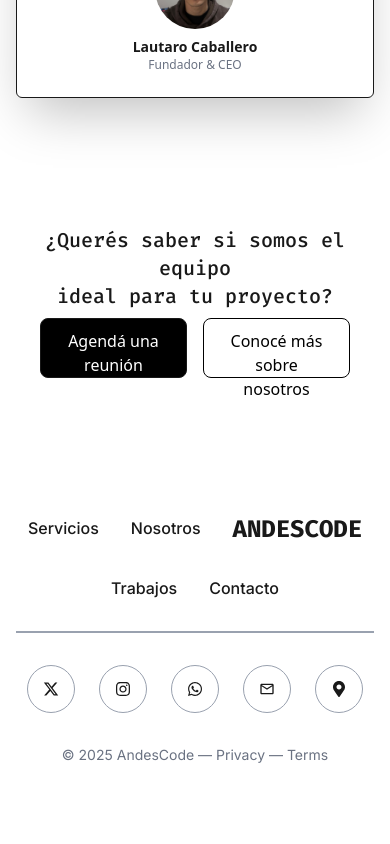
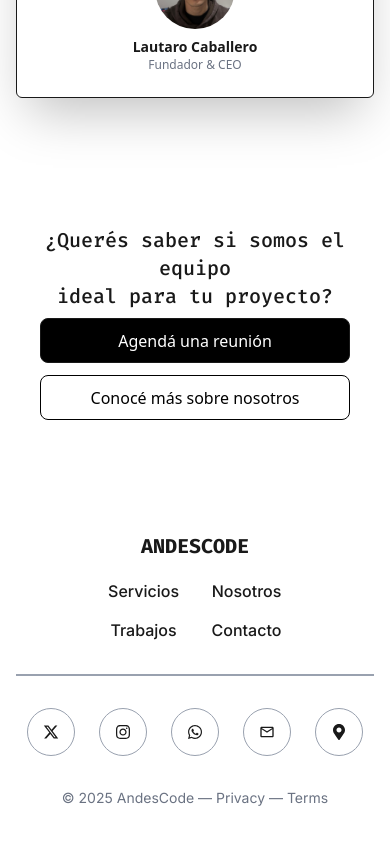
Before and after one commit to LataroCaballero/AndesCode, a React (Vite) app: page /nosotros in a window 390 px wide. Shown: the part 1830-2674 px from the top of the page. Before the commit the page ends 2643 px from the top, so only its background shows below. Built offline with nearby package versions, Linux system fonts and the light colour scheme.

Commit message:
⚒️ Responsive design

```diff
--- a/src/components/Footer.tsx
+++ b/src/components/Footer.tsx
@@ -15,13 +15,27 @@ export default function Footer() {
   return (
     <footer className="text-ink px-4 py-12">
       <div className="max-w-7xl mx-auto flex flex-col items-center space-y-8">
-        {/* Navegación y marca */}
-        <nav className="flex flex-wrap justify-center items-center gap-8 text-sm font-medium">
-          <Link to="/servicios" className="nav-link">Servicios</Link>
-          <Link to="/nosotros" className="nav-link">Nosotros</Link>
-          <Link to="/" className="logo text-2xl fira-code-bold">ANDESCODE</Link>
-          <Link to="/trabajos" className="nav-link">Trabajos</Link>
-          <Link to="/contacto" className="nav-link">Contacto</Link>
+        {/* Nav */}
+        <nav className="w-full flex flex-col items-center gap-6">
+          {/* Desktop: fila única */}
+          <div className="hidden md:flex items-center justify-center gap-10 text-sm">
+            <a href="/servicios" className="nav-link">Servicios</a>
+            <a href="/nosotros" className="nav-link">Nosotros</a>
+            <span className="fira-code-bold text-xl">ANDESCODE</span>
+            <a href="/trabajos" className="nav-link">Trabajos</a>
+            <a href="/contacto" className="nav-link">Contacto</a>
+          </div>
+
+          {/* Mobile: logo + grilla 2×2 */}
+          <div className="md:hidden w-full flex flex-col items-center gap-5">
+            <span className="fira-code-bold text-xl">ANDESCODE</span>
+            <div className="grid grid-cols-2 gap-x-8 gap-y-4 text-center text-sm">
+              <a href="/servicios" className="nav-link">Servicios</a>
+              <a href="/nosotros" className="nav-link">Nosotros</a>
+              <a href="/trabajos" className="nav-link">Trabajos</a>
+              <a href="/contacto" className="nav-link">Contacto</a>
+            </div>
+          </div>
         </nav>
 
         {/* Línea divisoria */}
--- a/src/sections/NosotrosHero.tsx
+++ b/src/sections/NosotrosHero.tsx
@@ -84,7 +84,7 @@ export default function NosotrosHero() {
             ideal para tu proyecto?
           </h2>
 
-          <div className="flex gap-4 justify-center items-start">
+          <div className="flex flex-col sm:flex-row gap-3 sm:gap-4 w-full max-w-md mx-auto">
             <Link to="/contacto" className="w-full md:w-64">
               <button className="w-full dark-button bg-black text-white py-2 rounded max-h-[60px]">
                 Agendá una reunión
--- a/src/sections/TrabajosHero.tsx
+++ b/src/sections/TrabajosHero.tsx
@@ -80,7 +80,7 @@ export default function NuestroTrabajo() {
             El cambio comienza hoy.
           </h2>
 
-          <div className="flex gap-4 justify-center items-start">
+          <div className="flex flex-col sm:flex-row gap-3 sm:gap-4 w-full max-w-md mx-auto">
             <Link to="/contacto" className="w-full md:w-64">
               <button className="w-full dark-button bg-black text-white py-2 rounded max-h-[60px]">
                 Agendá una reunión
```
